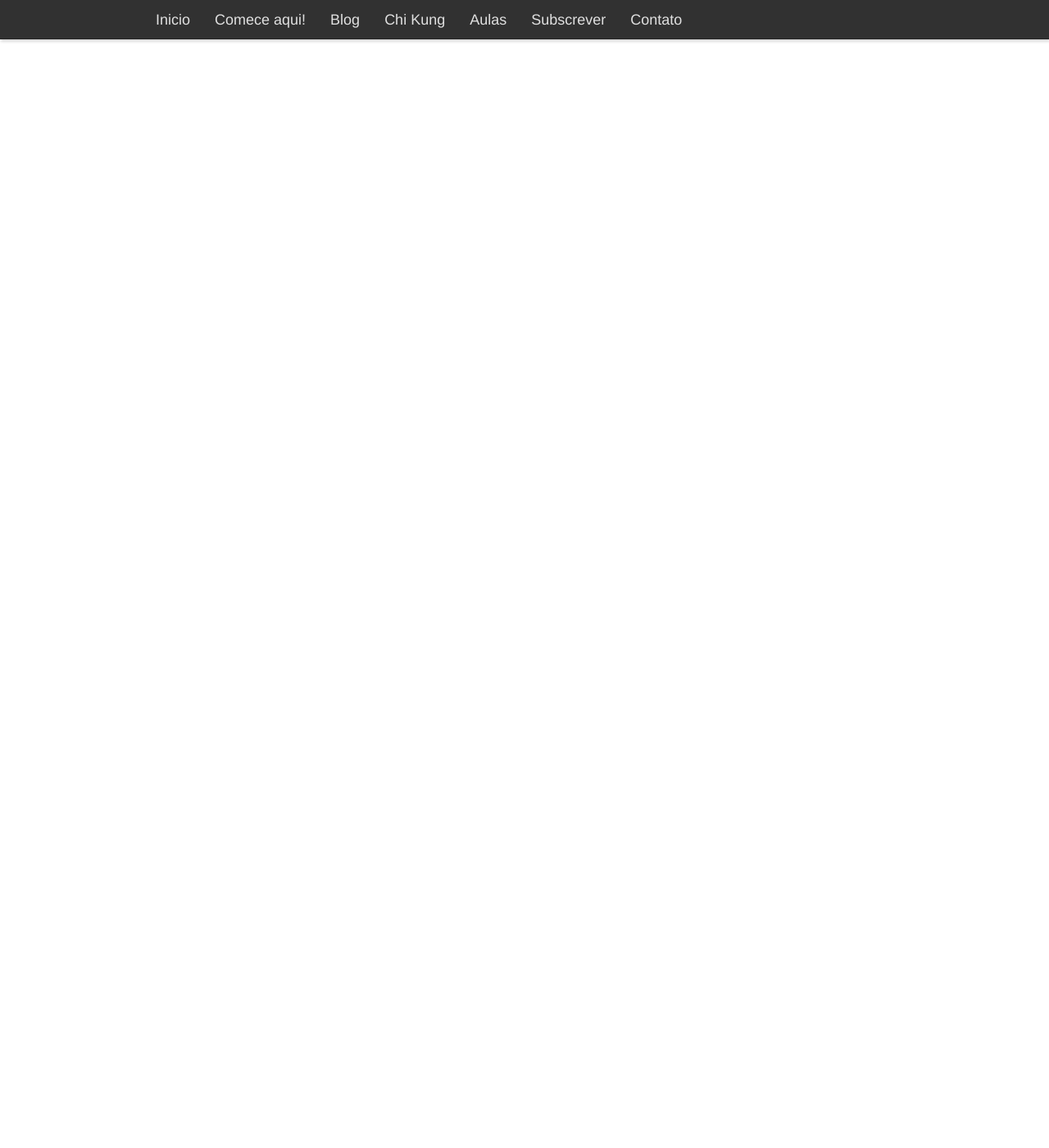
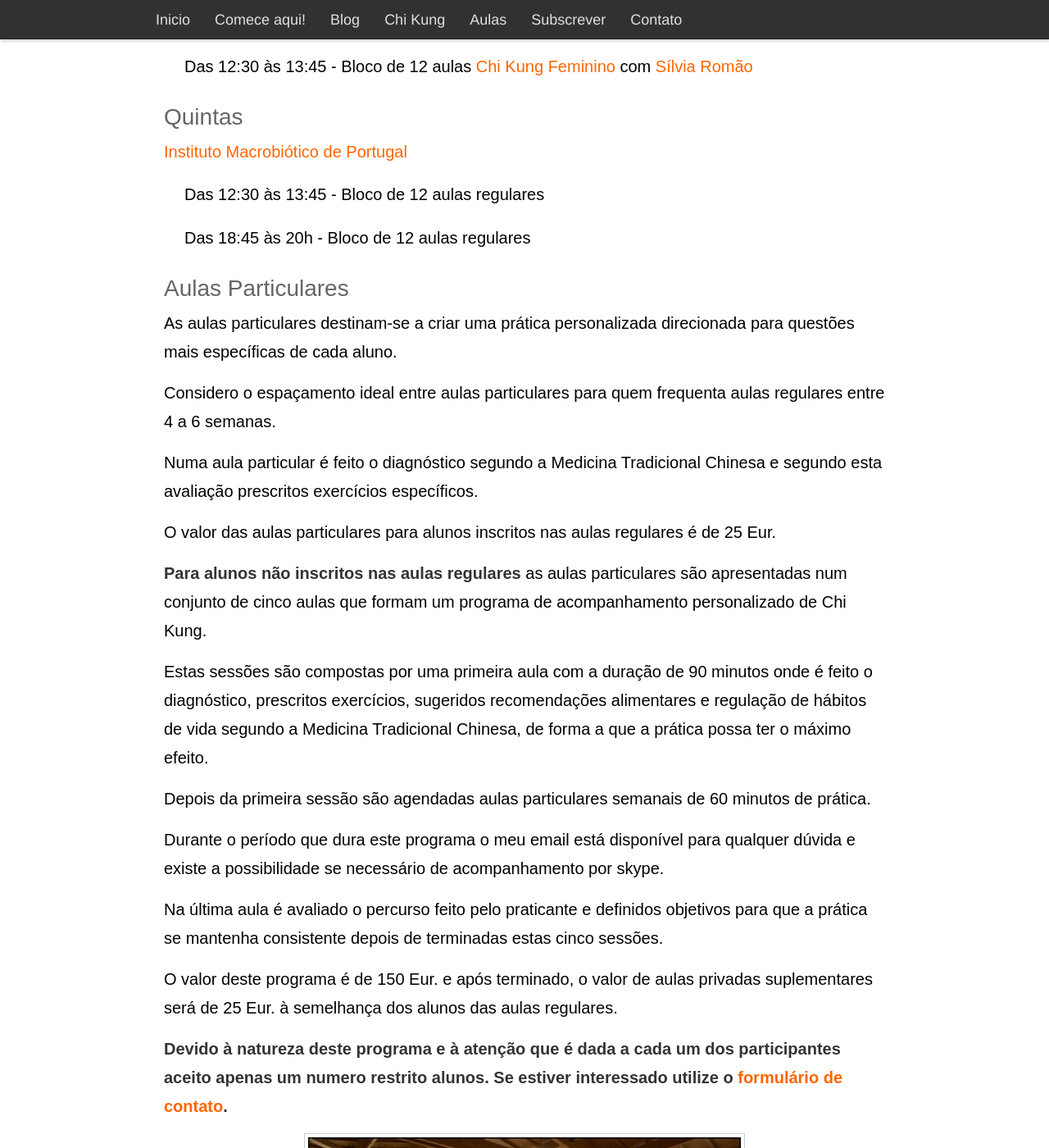
Before and after one commit to devagar/chikung, a Jekyll site: the page built from aulas.md, in a window 1280 px wide and 1400 px high, scrolled down 1389 px. Shown: the whole window at 82% size. Built offline with Jekyll 4.4.1, drawn with Linux system fonts in a browser that asks for light colours; before the commit the page ends 1548 px from its top, so only the background shows below that; some of the changed text lies outside the part shown.

Commit message:
aulas update

```diff
--- a/aulas.md
+++ b/aulas.md
@@ -3,11 +3,24 @@
 title: aulas
 ---
 
-###Bem vindo ao Chi Kung Dojo
+###Bem vindo às aulas regulares
 
-- As aulas lecionadas são apresentadas sobre formas de cursos que têm a duração de 10 a 12 semanas. O próximo curso tem início dia 1 de Outubro e termina a 19 de Dezembro.
+<p align="center"><img src="/files/aula1.jpg" style="border: 1px solid #ccc; padding: 4px; width: 60%"></p>
 
-- Consulte aqui os programas de Chi Kung para as [aulas regulares](/regulares.html), [avançadas](/avancadas.html).
+As aulas lecionadas são apresentadas sobre formas de cursos que têm a duração de 10 a 12 semanas. O próximo curso tem início dia 1 de Outubro e termina a 19 de Dezembro.
+
+Porque se não existir autonomia na prática do Chi Kung o praticante nunca poderá experimentar os benefícios reais que esta prática confere, estas aulas destinam-se a criar no praticante a autonomia e segurança para poder praticar em casa.
+
+Todos os trimestres existe um tema de fundo que auxilia a integrar o Chi Kung nas necessidades específicas de cada praticantes neste trimestre o desafio é aprender relaxar e foralecer os ombros.
+
+As aulas têm a duração de 75 minutos.
+
+Ao frequentar as aulas regulares o praticante recebe o acesso a uma plataforma de ensino onde se encontra integrado numa comunidade de praticantes assim como lhe dá acesso a material de estudo para que possa individualmente desenvolver a sua prática pessoal.
+
+O valor mensal das aulas regulares de 40 Eur. e já inclui acesso ao material de estudo.
+
+O valor das aulas avulsas é de 15 Eur. e poderá experimentar uma aula sem qualquer compromisso.
+
 
 ### Horário Terças
 
@@ -21,20 +34,39 @@
 
 - Self Healing Space (Av. Roma)
 
-- Das 12:30 às 13:45 - Bloco de 12 aulas CHi Kung Feminino [Sílvia Romão](http://chegar.org/quem/)
+- Das 12:30 às 13:45 - Bloco de 12 aulas [Chi Kung Feminino](http://chegar.org/441-2/) com [Sílvia Romão](http://chegar.org/quem/)
 
 ### Quintas
 
 <p><a href="http://e-macrobiotica.com" target="_blank">Instituto Macrobiótico de Portugal</a></p>
 
-- Das 12:30 às 13:45 - Bloco de 12 aulas Iniciados
+- Das 12:30 às 13:45 - Bloco de 12 aulas regulares
 
-- Das 18:45 às 20h - Bloco de 12 aulas Iniciados
+- Das 18:45 às 20h - Bloco de 12 aulas regulares
 
-## Valores e programa de estudos de Outono
+### Aulas Particulares
 
-- Para valores e programa das aulas regulares por favor [siga a ligação](/regulares.html).
+As aulas particulares destinam-se a criar uma prática personalizada direcionada para questões mais específicas de cada aluno.
 
-- Para valores e programa das aulas avançadas por favor [siga a ligação](/avancadas.html).
+Considero o espaçamento ideal entre aulas particulares para quem frequenta aulas regulares entre 4 a 6 semanas.
+
+Numa aula particular é feito o diagnóstico segundo a Medicina Tradicional Chinesa e segundo esta avaliação prescritos exercícios específicos.
+
+O valor das aulas particulares para alunos inscritos nas aulas regulares é de 25 Eur.
+
+**Para alunos não inscritos nas aulas regulares** as aulas particulares são apresentadas num conjunto de cinco aulas que formam um programa de acompanhamento personalizado de Chi Kung.
+
+Estas sessões são compostas por uma primeira aula com a duração de 90 minutos onde é feito o diagnóstico, prescritos exercícios, sugeridos recomendações alimentares e regulação de hábitos de vida segundo a Medicina Tradicional Chinesa, de forma a que a prática possa ter o máximo efeito.
+
+Depois da primeira sessão são agendadas aulas particulares semanais de 60 minutos de prática.
+
+Durante o período que dura este programa o meu email está disponível para qualquer dúvida e existe a possibilidade se necessário de acompanhamento por skype.
+
+Na última aula é avaliado o percurso feito pelo praticante e definidos objetivos para que a prática se mantenha consistente depois de terminadas estas cinco sessões.
+
+O valor deste programa é de 150 Eur. e após terminado, o valor de aulas privadas suplementares será de 25 Eur. à semelhança dos alunos das aulas regulares.
+
+**Devido à natureza deste programa e à atenção que é dada a cada um dos participantes aceito apenas um numero restrito alunos. Se estiver interessado utilize o [formulário de contato](http://devagar.org/contato.html).**
 
 <p align="center"><img src="/files/aulack.jpg" style="border: 1px solid #ccc; padding: 4px; width: 60%"></p>
+######fotos nesta página <isabooo@gmail.com>
```
Also changed, not shown: files/aula1.jpg (added).
